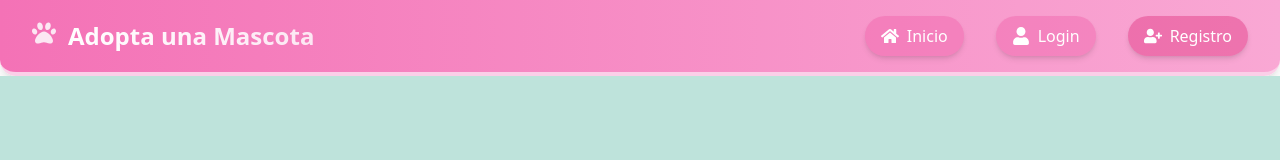
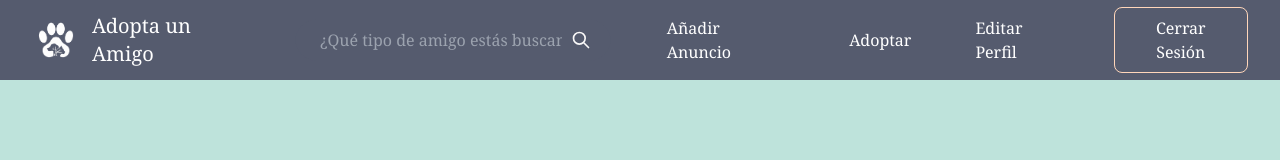
Before and after one commit to andreauxue/AdoptaMascota, a React (Vite) app in the folder Aplicacion/frontend/: page / in a window 1280 px wide. Shown: the top 160 px of the page. Built offline with nearby package versions, Linux system fonts and the light colour scheme.

Commit message:
feat(frontend):Se añadio la Navbar

```diff
--- a/Aplicacion/frontend/src/App.jsx
+++ b/Aplicacion/frontend/src/App.jsx
@@ -1,25 +1,44 @@
-import { BrowserRouter, Routes, Route } from "react-router-dom";
+import { BrowserRouter, Routes, Route, useLocation } from "react-router-dom";
 import Home from "./pages/Home";
 import Footer from "./components/Footer";
 import Navbar from "./components/Navbar";
 import ListaMascotas from "./components/ListaMascotas";
 import Register from "./pages/Register";
 
-export default function App() {
+function AppContent() {
+    const location = useLocation();
+
+    // Lista de rutas donde no se muestra la navbar
+    const noNavbarRoutes = ['/login', '/register'];
+
+    const shouldShowNavbar = !noNavbarRoutes.includes(location.pathname);
+
     return (
-    <BrowserRouter>
         <div className="flex flex-col min-h-screen">
-        <Navbar/>
+            {/* Solo muestra el Navbar si no se esta en Login o Register */}
+            {shouldShowNavbar && <Navbar/>}
+
             <main className="flex-grow bg-blanco">
               <Routes>
-            <Route path="/" element={<Home/>}/>
+                {/* Rutas de Autenticación */}
                 <Route path="/login" element={<Register initialType="login" />} />
                 <Route path="/register" element={<Register initialType="register" />} />
+
+                {/* Rutas de Contenido */}
+                <Route path="/" element={<Home/>}/>
                 <Route path="/mascotas" element={<ListaMascotas/>}/>
               </Routes>
             </main>
             <Footer/>
         </div>
+    );
+}
+
+// El componente App solo se encarga de envolver con BrowserRouter
+export default function App() {
+  return (
+    <BrowserRouter>
+      <AppContent />
     </BrowserRouter>
   )
 }
--- a/Aplicacion/frontend/src/components/FormularioAuth.jsx
+++ b/Aplicacion/frontend/src/components/FormularioAuth.jsx
@@ -42,7 +42,7 @@ export default function FormularioAuth({ tipo, onToggleType }) {
 
         if (tipo === "login") {
             // --- LÓGICA DE INICIO DE SESIÓN ---
-            navigate("/adopta");
+            navigate("/mascotas");
             setIsLoading(false);
 
         } else { // tipo === "register"
--- a/Aplicacion/frontend/src/components/Navbar.jsx
+++ b/Aplicacion/frontend/src/components/Navbar.jsx
@@ -1,44 +1,96 @@
-import { FaPaw, FaHome, FaUser, FaUserPlus } from 'react-icons/fa';
+/**
+ * @fileoverview Componente Navbar.
+ * @version 1.0.1
+ * @author Equipo Slytherin
+ */
+import React from 'react';
+import logo from "../assets/img/LOGO.png";
+import { Link, useNavigate } from 'react-router-dom';
 
+/**
+ * Componente funcional Navbar.
+ *
+ * Muestra una barra de navegación, por el momento tanto para usuario no identificados como identificados.
+ */
 export default function Navbar() {
+    const navigate = useNavigate();
+
+    const handleLoginClick = () => navigate('/login');
+    const handleLogoClick = () => navigate('/');
+
+    // Estilo de la barra de búsqueda
+    const searchBarClass = "w-full py-2 pl-6 pr-12 text-blanco bg-azul-fondo rounded-full focus:outline-none focus:ring-2 focus:ring-durazno hover:bg-blanco hover:text-azul-fondo transition-all duration-200 border border-azul-fondo";
+    const searchIconClass = "absolute right-3 top-1/2 transform -translate-y-1/2 p-2 text-blanco hover:text-azul-fondo";
+
+    // Función para crear el elemento subrayado animado
+    const UnderlineEffect = () => (
+        <span className="absolute left-0 bottom-0 w-full h-0.5 bg-verde-menta scale-x-0 group-hover:scale-x-100 origin-right group-hover:origin-left transition-transform duration-300 ease-out" />
+    );
+
     return (
-        <nav className="bg-gradient-to-r from-pink-400 to-pink-300 text-white px-8 py-4 flex justify-between items-center shadow-lg rounded-b-2xl border-b-4 border-pink-200">
-            {/* Logo y título */}
-            <div className="flex items-center gap-3">
-                <FaPaw className="text-2xl text-pink-100 animate-bounce" />
-                <h1 className="text-2xl font-bold bg-gradient-to-r from-white to-pink-100 bg-clip-text text-transparent">
-                    Adopta una Mascota
+        <nav className="bg-azul-fondo text-white font-serif px-8 py-4 flex justify-between items-center shadow-lg h-20">
+
+            {/* 1. Logo y Título (Redirige a Inicio) */}
+            <div className="flex items-center gap-3 cursor-pointer" onClick={handleLogoClick}>
+                <img src={logo} alt="Logo" className="h-12 w-12 object-contain" />
+                <h1 className="text-xl font-serif text-white">
+                    Adopta un Amigo
                 </h1>
             </div>
 
-            {/* Menú de navegación */}
-            <ul className="flex gap-8">
-                <li>
-                    <a
-                        href="/"
-                        className="flex items-center gap-2 px-4 py-2 rounded-full bg-pink-500/30 hover:bg-pink-500/50 transition-all duration-300 hover:scale-105 shadow-md hover:shadow-pink-200/50"
+            {/* 2. Barra de búsqueda Central */}
+            <div className="flex-grow flex justify-center mx-10">
+                <div className="relative w-full max-w-lg group">
+                    <input
+                        type="text"
+                        placeholder="¿Qué tipo de amigo estás buscando?"
+                        className={searchBarClass}
+                    />
+                    <button className={searchIconClass}>
+                        {/* Ícono SVG de búsqueda */}
+                        <svg className="w-5 h-5" fill="none" stroke="currentColor" viewBox="0 0 24 24" xmlns="http://www.w3.org/2000/svg">
+                            <path strokeLinecap="round" strokeLinejoin="round" strokeWidth="2" d="M21 21l-6-6m2-5a7 7 0 11-14 0 7 7 0 0114 0z"></path>
+                        </svg>
+                    </button>
+                </div>
+            </div>
+
+            {/* 3. Menú de navegación */}
+            <ul className="flex gap-8 items-center">
+
+
+                {/* Enlace 1: Añadir Anuncio */}
+                <li className="group">
+                    <Link to="/publicar" className="relative inline-block px-4 py-2 font-serif text-white">
+                        Añadir Anuncio
+                        <UnderlineEffect />
+                    </Link>
+                </li>
+
+                {/* Enlace 2: Adoptar */}
+                <li className="group">
+                    <Link to="/mascotas" className="relative inline-block px-4 py-2 font-serif text-white">
+                        Adoptar
+                        <UnderlineEffect />
+                    </Link>
+                </li>
+
+                {/* Enlace 3: Editar Perfil */}
+                <li className="group">
+                    <Link to="/perfil" className="relative inline-block px-4 py-2 font-serif text-white">
+                        Editar Perfil
+                        <UnderlineEffect />
+                    </Link>
+                </li>
+
+                {/* Botón de Cerrar Sesión*/}
+                <li className="group">
+                     <button
+                        onClick={() => console.log('Cerrar sesión simulado')}
+                        className="relative inline-block px-4 py-2 font-serif text-white border border-durazno rounded-lg hover:bg-durazno hover:text-azul-fondo transition"
                     >
-                        <FaHome className="text-lg" />
-                        <span className="font-medium">Inicio</span>
-                    </a>
-                </li>
-                <li>
-                    <a
-                        href="/login"
-                        className="flex items-center gap-2 px-4 py-2 rounded-full bg-pink-500/30 hover:bg-pink-500/50 transition-all duration-300 hover:scale-105 shadow-md hover:shadow-pink-200/50"
-                    >
-                        <FaUser className="text-lg" />
-                        <span className="font-medium">Login</span>
-                    </a>
-                </li>
-                <li>
-                    <a
-                        href="/register"
-                        className="flex items-center gap-2 px-4 py-2 rounded-full bg-pink-600/40 hover:bg-pink-600/60 transition-all duration-300 hover:scale-105 shadow-md hover:shadow-pink-200/50"
-                    >
-                        <FaUserPlus className="text-lg" />
-                        <span className="font-medium">Registro</span>
-                    </a>
+                        Cerrar Sesión
+                    </button>
                 </li>
             </ul>
         </nav>
--- a/Aplicacion/frontend/src/pages/Register.jsx
+++ b/Aplicacion/frontend/src/pages/Register.jsx
@@ -59,7 +59,6 @@ export default function Register({ initialType = 'login' }) {
                 className="hidden md:w-1/2 md:flex items-center justify-center bg-cover bg-center rounded-l-3xl rounded-r-none overflow-hidden"
                 style={{ backgroundImage: `url(${backgroundImage})` }}
             >
-                {/* La imagen ilustrativa se muestra como fondo */}
             </div>
         </div>
     );
```
Lines whose indentation alone changed are shown as unchanged.
